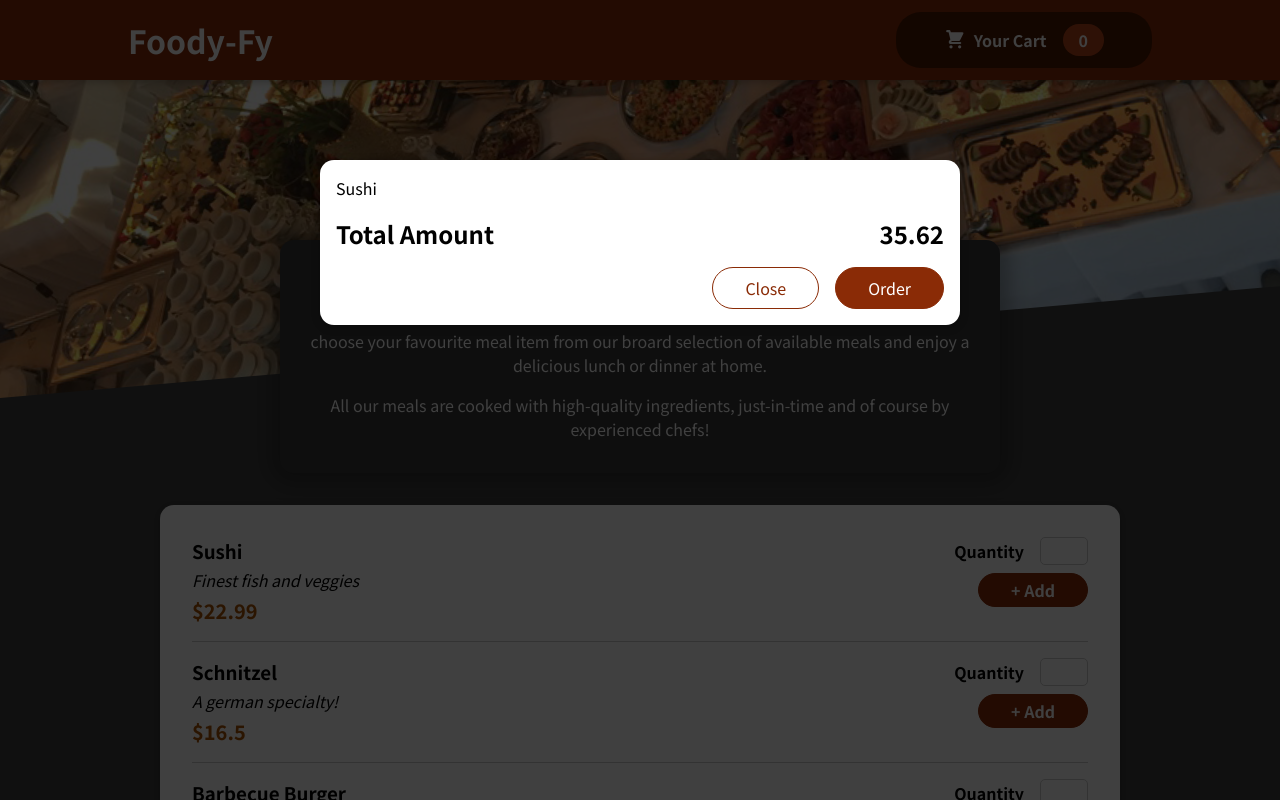
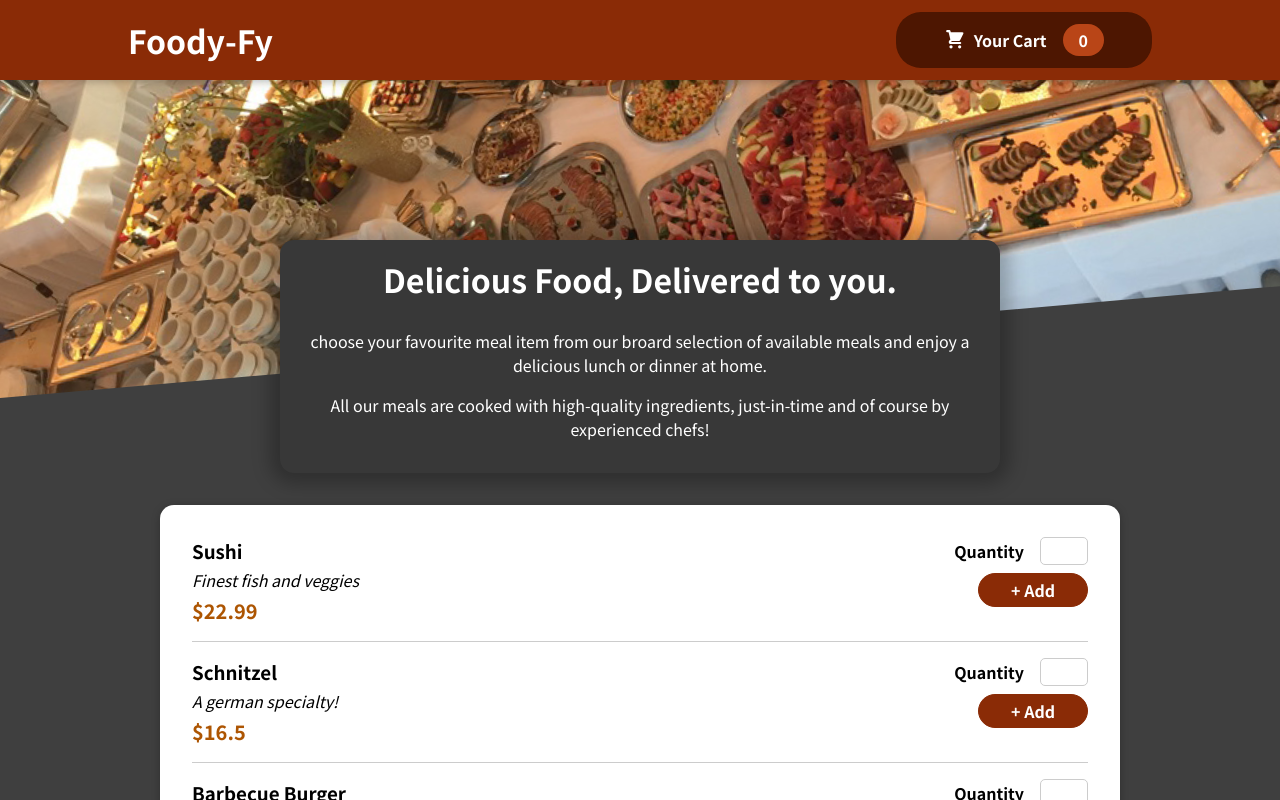
Before and after one commit to Rajat-soni-vst-au4/foodapp, a React (Create React App) app: page / in a window 1280 px wide. Shown: the top 800 px of the page. Built offline with nearby package versions, Linux system fonts and the light colour scheme.

Commit message:
enable the cart Modal on & close

```diff
--- a/src/App.js
+++ b/src/App.js
@@ -1,13 +1,23 @@
-import React from "react";
+import React, {useState} from "react";
+
 import Header from "./components/Layout/Header";
 import Meals from "./components/Meals/Meals";
 import Cart from "./components/Cart/Cart";
 
 function App() {
+  const [cartIsShown, setCartIsShown] = useState(false);
+
+  const hideCart = () =>{
+    setCartIsShown(false);
+  };
+
+  const showCart = () =>{
+    setCartIsShown(true);
+  };
   return (
     <>
-      <Cart />
-      <Header />
+      {cartIsShown && <Cart onClose={hideCart}/>}
+      <Header showCart={showCart} hideCart={hideCart}/>
       <main>
         <Meals />
       </main>
--- a/src/components/Cart/Cart.js
+++ b/src/components/Cart/Cart.js
@@ -10,17 +10,17 @@ const Cart = props => {
         name: 'Sushi',
         quantity: "2",
         price: 22.99,
-      }].map((item) => <li>{item.name}</li>)}
+      }].map((item) => <li key={item.id}>{item.name}</li>)}
     </ul>
 
-  return  <Modal>
+  return  <Modal onClose={props.onClose}>
          {cartItems}
          <div className={classes.total}>
             <span>Total Amount</span>
             <span>35.62</span>
          </div>
          <div className={classes.actions}>
-            <button className={classes["button--alt"]}>Close</button>
+            <button className={classes["button--alt"]} onClick={props.onClose}>Close</button>
             <button className={classes.button}>Order</button>
          </div>
     </Modal>
--- a/src/components/Layout/Header.js
+++ b/src/components/Layout/Header.js
@@ -8,7 +8,7 @@ const Header = (props) => {
     <>
         <header className={classes.header}>
             <h1>Foody-Fy</h1>
-            <HeaderCartButton />
+            <HeaderCartButton showCart={props.showCart}/>
         </header>
         <div className={classes["main-image"]}>
             <img src={image} alt="table of food"/>
--- a/src/components/Layout/HeaderCartButton.js
+++ b/src/components/Layout/HeaderCartButton.js
@@ -3,8 +3,10 @@ import CartIcon from '../Cart/CartIcon';
 import classes from "./HeaderCartButton.module.css";
 
 const HeaderCartButton = (props) => {
+
+
   return (
-    <button className={classes.button}>
+    <button className={classes.button} onClick={props.showCart}>
         <span className={classes.icon}><CartIcon /></span>
         <span >Your Cart</span>
         <span className={classes.badge}>0</span>
--- a/src/components/Meals/AvailableMeals.js
+++ b/src/components/Meals/AvailableMeals.js
@@ -38,7 +38,7 @@ const AvailableMeals = () => {
         <Card>
         <ul >
             {DUMMY_MEALS.map((meal) => {
-               return <li meal = {meal.id}><MealItem key={meal.id} name={meal.name} description={meal.description} price={meal.price}/></li>
+               return <li key={meal.id}><MealItem key={meal.id} name={meal.name} description={meal.description} price={meal.price}/></li>
             })}
         </ul>
         </Card>
--- a/src/components/UI/Modal.js
+++ b/src/components/UI/Modal.js
@@ -3,10 +3,10 @@ import ReactDom from 'react-dom'
 import classes from "./Modal.module.css"
 
 const Backdrop =(props)=>{
-    return (<div className={classes.backdrop}></div>
+    return (<div className={classes.backdrop} onClick={props.onClose}/>
 )}
 
-const ModalOverlay=props=>{
+const ModalOverlay=(props)=>{
     return (<div className={classes.modal}>
         <div className={classes.content}>{props.children}</div>
     </div>
```
